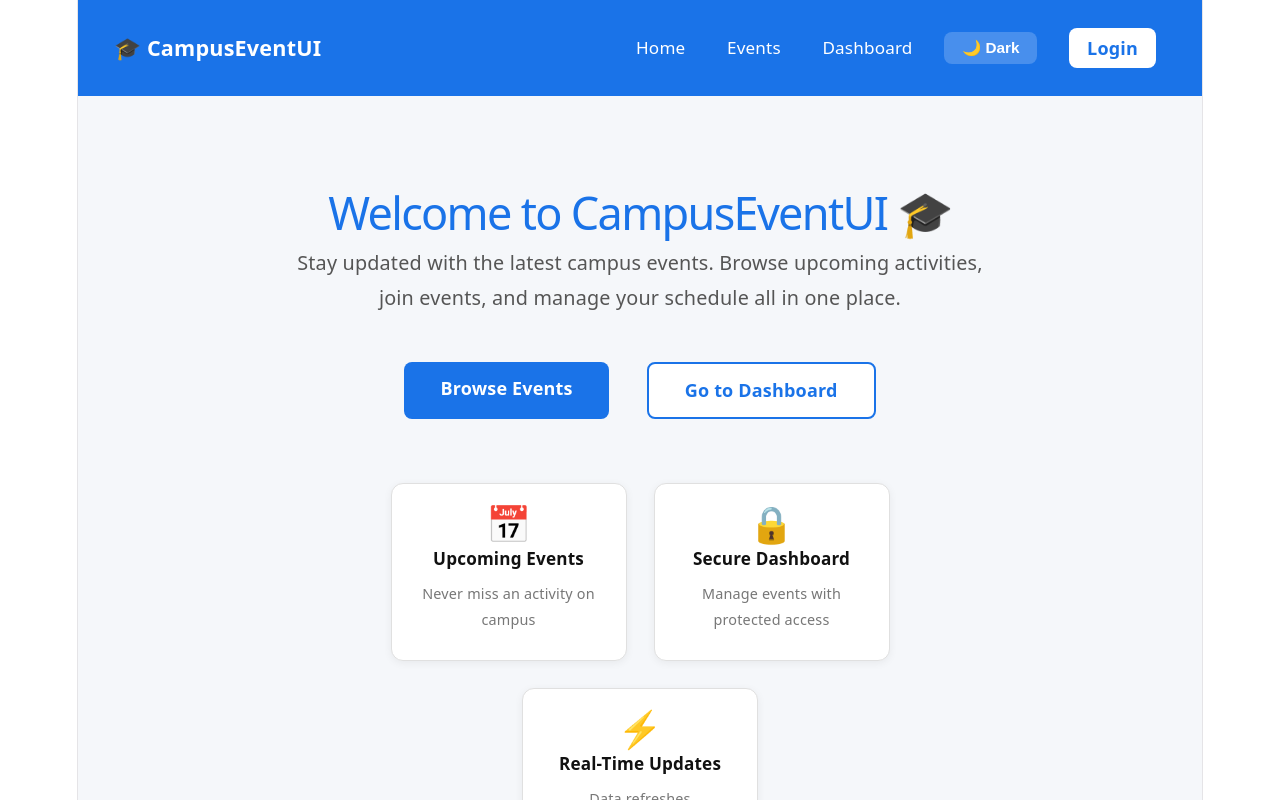
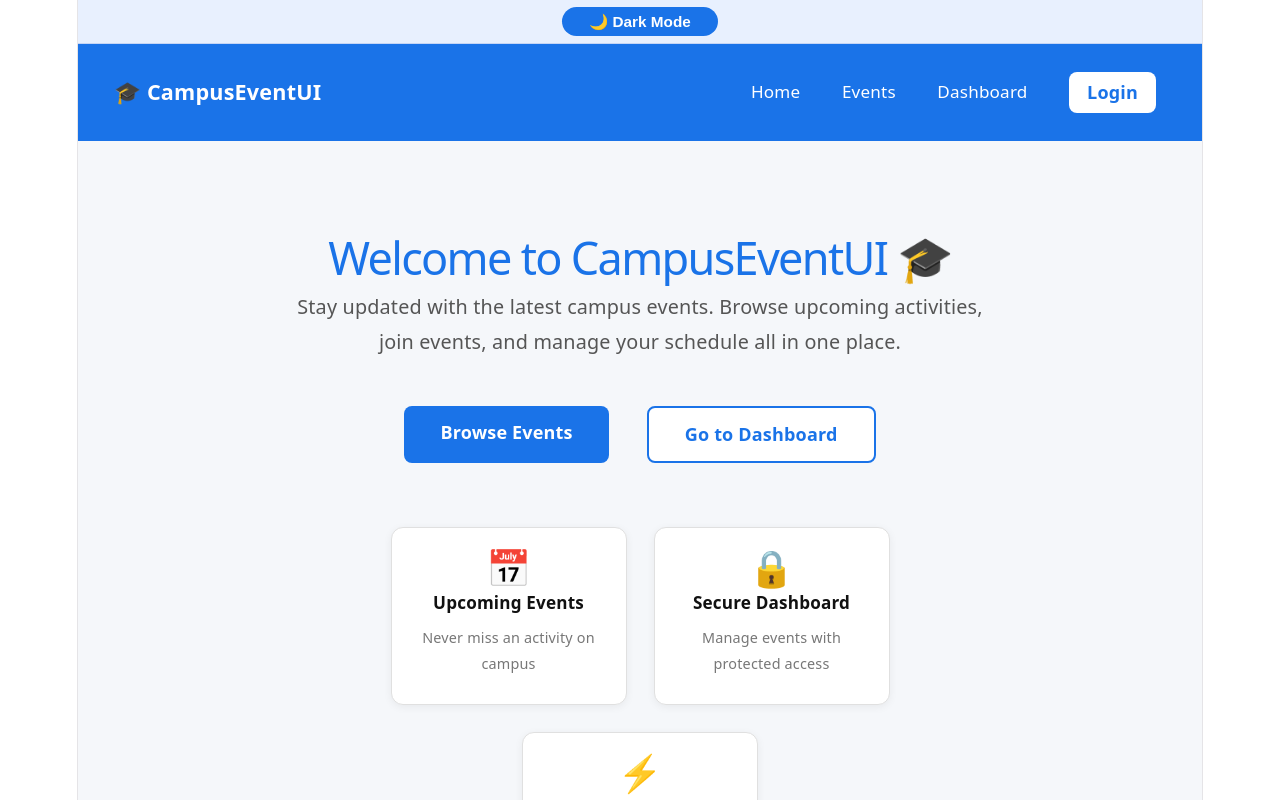
Before and after one commit to johnloise28-a11y/campuseventui, a React (Vite) app: page / in a window 1280 px wide. Shown: the top 800 px of the page. Built offline with nearby package versions, Linux system fonts and the light colour scheme; no server answers.

Commit message:
fix vite config and vercel routing

```diff
--- a/src/components/Layout.jsx
+++ b/src/components/Layout.jsx
@@ -3,7 +3,7 @@ import Navbar from "./Navbar";
 import { useEvents } from "../context/EventProvider";
 
 function Layout() {
-  const { darkMode } = useEvents();
+  const { darkMode, toggleDarkMode } = useEvents();
 
   return (
     <div style={{
@@ -12,6 +12,36 @@ function Layout() {
       color: darkMode ? "#f0f0f0" : "#111",
       transition: "background 0.3s, color 0.3s",
     }}>
+
+      {/* Dark Mode Button - Centered at Top */}
+      <div style={{
+        display: "flex",
+        justifyContent: "center",
+        alignItems: "center",
+        padding: "0.4rem",
+        background: darkMode ? "#1a1a1a" : "#e8f0fe",
+        borderBottom: `1px solid ${darkMode ? "#333" : "#c5d5f5"}`,
+      }}>
+        <button
+          onClick={toggleDarkMode}
+          style={{
+            background: darkMode ? "#f0f0f0" : "#1a73e8",
+            color: darkMode ? "#111" : "#fff",
+            border: "none",
+            padding: "0.3rem 1.5rem",
+            borderRadius: "20px",
+            cursor: "pointer",
+            fontWeight: "600",
+            fontSize: "0.85rem",
+            display: "flex",
+            alignItems: "center",
+            gap: "0.4rem",
+          }}
+        >
+          {darkMode ? "☀️ Light Mode" : "🌙 Dark Mode"}
+        </button>
+      </div>
+
       <Navbar />
       <Outlet />
     </div>
--- a/src/components/Navbar.jsx
+++ b/src/components/Navbar.jsx
@@ -2,7 +2,7 @@ import { Link, useNavigate } from "react-router-dom";
 import { useEvents } from "../context/EventProvider";
 
 function Navbar() {
-  const { isLoggedIn, logout, darkMode, toggleDarkMode } = useEvents();
+  const { isLoggedIn, logout, darkMode } = useEvents();
   const navigate = useNavigate();
 
   const handleLogout = () => {
@@ -43,24 +43,6 @@ function Navbar() {
           </Link>
         ))}
 
-        {/* Dark Mode Toggle */}
-        <button
-          onClick={toggleDarkMode}
-          style={{
-            background: darkMode ? "#f0f0f0" : "rgba(255,255,255,0.2)",
-            color: darkMode ? "#111" : "#fff",
-            border: "none",
-            padding: "0.4rem 1rem",
-            borderRadius: "8px",
-            cursor: "pointer",
-            fontWeight: "600",
-            fontSize: "0.85rem",
-          }}
-        >
-          {darkMode ? "☀️ Light" : "🌙 Dark"}
-        </button>
-
-        {/* Login / Logout */}
         {isLoggedIn ? (
           <button
             onClick={handleLogout}
--- a/src/context/EventProvider.jsx
+++ b/src/context/EventProvider.jsx
@@ -34,13 +34,33 @@ export function EventProvider({ children }) {
   const [loading, setLoading] = useState(true);
   const [error, setError] = useState(null);
   const [lastUpdated, setLastUpdated] = useState(new Date());
-  const [darkMode, setDarkMode] = useState(false);
-  const [hasFetched, setHasFetched] = useState(false);
+  const [darkMode, setDarkMode] = useState(() => {
+    return localStorage.getItem("darkMode") === "true";
+  });
 
-  const fetchEvents = () => {
-    // Only fetch from API if we haven't loaded data yet
-    if (!hasFetched) {
-      setLoading(true);
+  // Save events to localStorage whenever they change
+  useEffect(() => {
+    if (!loading) {
+      localStorage.setItem("campusEvents", JSON.stringify(state.events));
+    }
+  }, [state.events, loading]);
+
+  // Save dark mode preference
+  useEffect(() => {
+    localStorage.setItem("darkMode", darkMode);
+  }, [darkMode]);
+
+  useEffect(() => {
+    // Check if we already have saved events in localStorage
+    const saved = localStorage.getItem("campusEvents");
+
+    if (saved) {
+      // Use saved events (respects deletions)
+      dispatch({ type: "SET_EVENTS", payload: JSON.parse(saved) });
+      setLastUpdated(new Date());
+      setLoading(false);
+    } else {
+      // First time — fetch from API and save
       fetch("https://jsonplaceholder.typicode.com/posts")
         .then((res) => {
           if (!res.ok) throw new Error("Failed to fetch events");
@@ -56,24 +76,15 @@ export function EventProvider({ children }) {
           dispatch({ type: "SET_EVENTS", payload: formatted });
           setLastUpdated(new Date());
           setLoading(false);
-          setHasFetched(true);
         })
         .catch((err) => {
           setError(err.message);
           setLoading(false);
         });
-    } else {
-      // After first load, just update the timestamp (real-time indicator)
-      setLastUpdated(new Date());
     }
-  };
-
-  // Fetch once on load
-  useEffect(() => {
-    fetchEvents();
   }, []);
 
-  // Auto-refresh timestamp every 30 seconds (real-time behavior)
+  // Auto-refresh timestamp every 30 seconds
   useEffect(() => {
     const interval = setInterval(() => {
       setLastUpdated(new Date());
```
